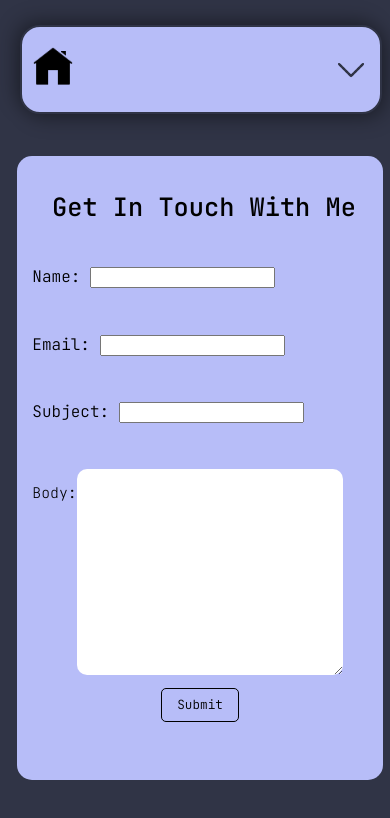
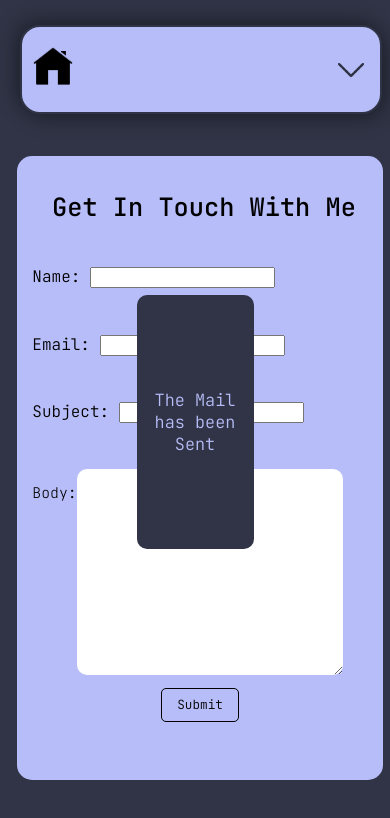
Before and after one commit to NucleoFusion/svelte-portfolio, a SvelteKit app: page /contact in a window 390 px wide. Shown: the top 818 px of the page. Built offline with nearby package versions, Linux system fonts and the light colour scheme.

Commit message:
Exit strat on mobile for man page

```diff
--- a/src/routes/contact/+page.svelte
+++ b/src/routes/contact/+page.svelte
@@ -25,6 +25,11 @@
         },
       },
     );
+
+    document.querySelector("#name").value = "";
+    document.querySelector("#email").value = "";
+    document.querySelector("#content").value = "";
+    document.querySelector("#subject").value = "";
   }
 </script>
 
@@ -46,6 +51,8 @@
       >Submit</button
     >
   </form>
+
+  <div class="popup-div">The Mail has been Sent</div>
 </div>
 
 <style>
--- a/src/routes/contact/contact.css
+++ b/src/routes/contact/contact.css
@@ -96,6 +96,29 @@
   cursor: pointer;
 }
 
+.popup-div {
+  background: var(--bg-color);
+
+  position: fixed;
+
+  color: var(--secondary);
+  font-size: 2svh;
+
+  text-align: center;
+
+  display: grid;
+  justify-content: center;
+  align-items: center;
+
+  border-radius: 10px;
+
+  width: 30vw;
+  height: 30svh;
+
+  top: 35svh;
+  left: 35vw;
+}
+
 @media (max-width: 900px) {
   .contact-container input {
     width: 50vw;
--- a/src/routes/tui/+page.svelte
+++ b/src/routes/tui/+page.svelte
@@ -70,7 +70,7 @@
 </div>
 {#key displayMan}
   {#if displayMan}
-    <div class="black-bg"></div>
+    <div class="black-bg" onclick={quitMan}></div>
   {/if}
 {/key}
 
```
Also changed, not shown: src/routes/tui/man/man.svelte (+6 -1 lines).
